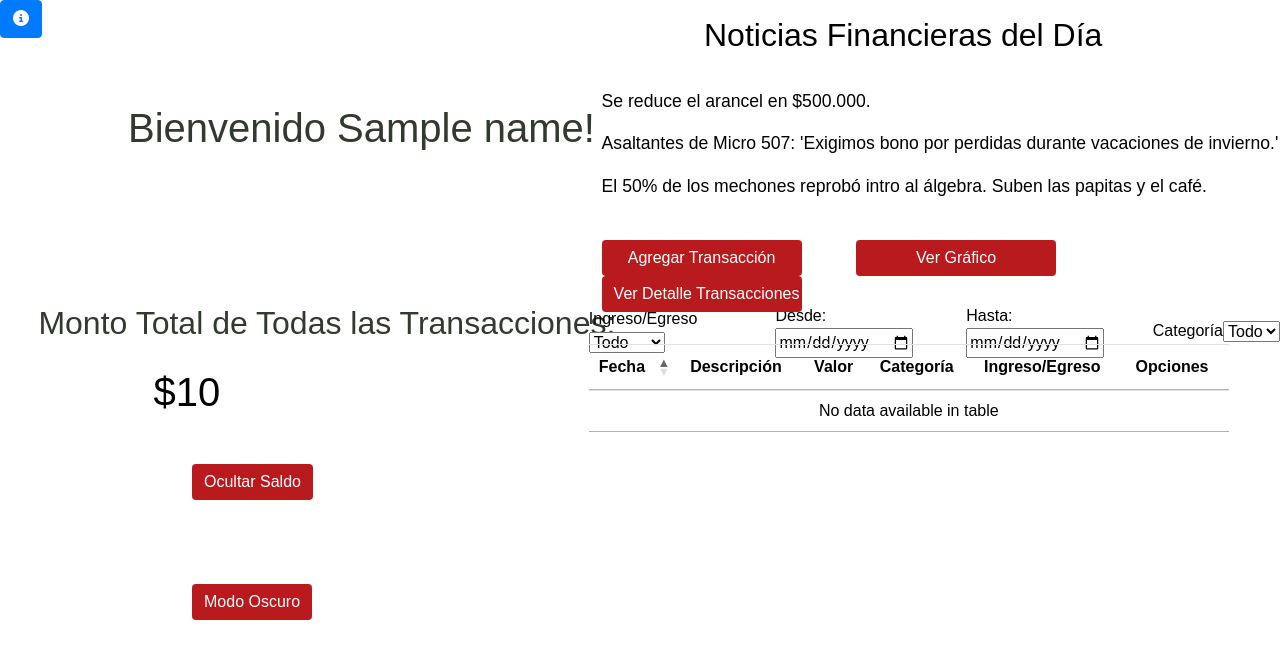
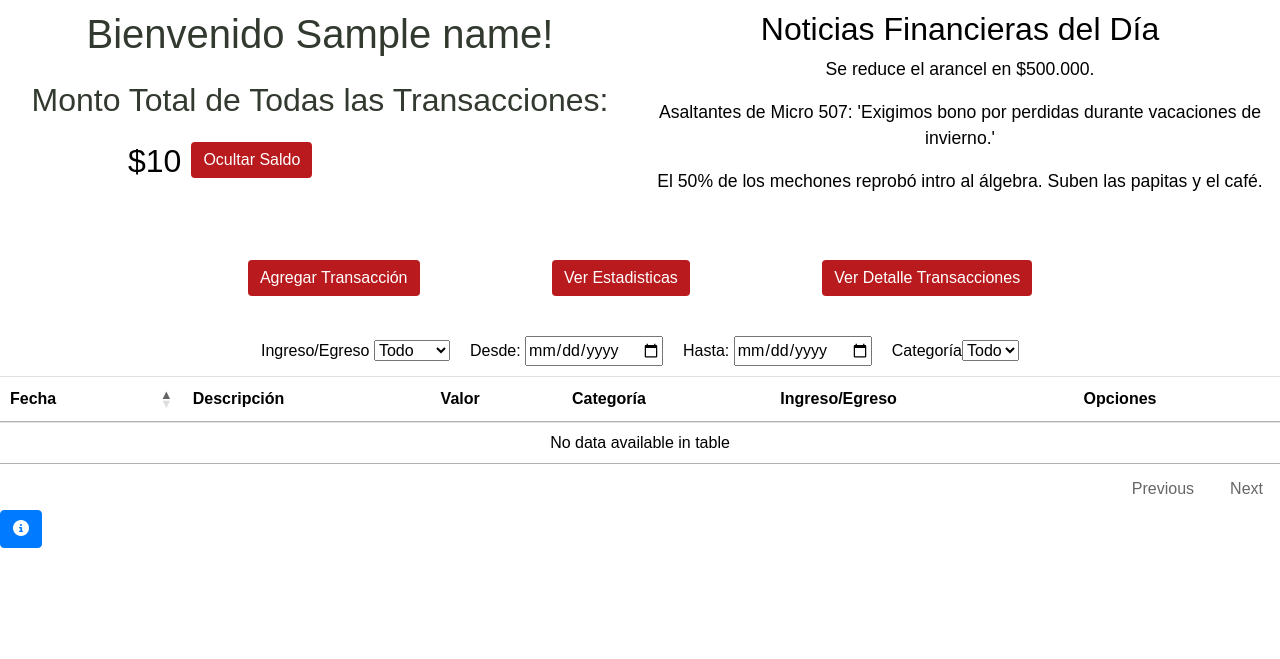
Before and after one commit to lukasvaz/fork-Software-Engineering, a Django app: template web_design/templates/home/home.html in a window 1280 px wide; the page is wider, and only the part inside the window is pictured. Shown: the part 56-715 px from the top of that part. Run offline with Django 4.2, Linux system fonts and the light colour scheme; the template is opened without the code that fills it: most values are stand-ins (such as "Sample title", 1, 10 or a date in 2020); data that the repository does not hold is empty; some libraries are stand-ins or nearby versions.

Commit message:
color and dark-mode format

```diff
--- a/web_design/static/css/home.css
+++ b/web_design/static/css/home.css
@@ -1,87 +1,36 @@
-.bienvenida {
-  position: absolute;
-  top: 20%;
-  left: 10%;
+.balance{
+  text-align:center;
+
 }
-
 .monto {
-  position: absolute;
-  top: 45%;
-  left: 3%;
   font-size: 200%;
 }
 
-.balance {
-  position: absolute;
-  top: 53%;
-  left: 12%;
-  font-size: 250%;
+.botones {
+  text-align: center;
+  margin-top: 10px;
+  margin-bottom: 3px;
 }
 
-.filtros {
-  position: absolute;
-  top: 45%;
-  left: 46%;
-}
-
-.botones {
-  margin-bottom: 10vh;
-  position: absolute;
-  top: 37%;
-  left: 47%;
-}
-
-.botones button {
-  margin-right: 50px;
-  width: 200px;
-  background-color: #b91a1d;;
+.botones button{
+  background-color: #b91a1d;
   border: none;
 }
 
 .botones button:hover{
-  background-color: #b91a1d;;
+  background-color: #b91a1d;
 }
 
-
-.botones2 button{
-  position: absolute;
-  top: 65%;
-  left: 15%;
-  background-color: #b91a1d;;
+#toggle-button{
+  background-color: #b91a1d;
   border: none;
 }
 
-.botones2 button:hover{
-  background-color: #b91a1d;;
+#random-messages{
+  font-size: 110%;
+text-align: center;
 }
 
-
-.botones3 button{
-  position: absolute;
-  top: 80%;
-  left: 15%;
-  background-color: #b91a1d;;
-  border: none;
-}
-
-.botones3 button:hover{
-  background-color: #b91a1d;;
-}
-
-
-
-#random-messages{
-  font-size: 110%;
-  position: absolute;
-  top: 18%;
-  left: 47%;
-}
-
-.news{
-  position: absolute;
-  top: 9%;
-  left: 55%;
-}
 
 body {
   background-color: #ffffff;
--- a/web_design/static/js/table.js
+++ b/web_design/static/js/table.js
@@ -18,7 +18,6 @@ async function updateTable(e) {
         <a href=${'../delete/' + type_url_parameter + '/' + transaction['id']}><i class="fa-sharp fa-solid fa-trash" style="color: #b91a1d;"></i></a></td>\
       </tr>`;
     }
-
     // Renderiza la tabla con DataTable
     var table = $('#home-table').DataTable({
       dom: 'rtp',
--- a/web_design/templates/home/filters.html
+++ b/web_design/templates/home/filters.html
@@ -1,7 +1,7 @@
 
 <div class="btn-group-center d-flex align-items-center justify-content-center">
 <!-- type (Income/outcome) -->
-    <div>
+    <div style="margin:10px ;">
     Ingreso/Egreso
     <select  id="transaction_type"  class="form-select" >
     <option value="All" selected>Todo</option>
@@ -10,17 +10,17 @@
     </select>
     </div>
 <!--date  from -->
-    <div>
+    <div style="margin:10px ;">
     Desde:
     <input id="min-date" type="date">
     </div>
 <!--date  to -->
-    <div>
+    <div style="margin:10px ;">
     Hasta:
     <input id="max-date" type="date">
     </div>
 <!--category -->
-    <div class="btn-group-center d-flex align-items-center justify-content-center">
+    <div style="margin:10px ;" class="btn-group-center d-flex align-items-center justify-content-center">
     Categoría
     <select  id="select-category"  class="form-select" >
     <option value="All" selected>Todo</option>
--- a/web_design/templates/home/home.html
+++ b/web_design/templates/home/home.html
@@ -12,64 +12,57 @@
 <script src="{%static  'js/table.js'%}"></script>
 
 
+<!-- top part -->
+<div style="display: flex; margin-top:10px;">
     <!-- user information -->
-<div class="container-fluid">
-    <div class="header d-flex">
-      <h1 class="bienvenida">Bienvenido {{ name }}!</h1>
-    </div>
-    <div class="container">
-      <div class="header d-flex justify-content-center"></div>
+    <div style="width: 50%;">
+         <h1  > Bienvenido {{ name }}!</h1>
         <h1 class="monto">Monto Total de Todas las Transacciones:</h1>
+       <div style="display:inline-flex; ;margin-left:20% ;">
+        <div >
           {% if actual_balance %}
           <h2 class="balance" data-balance-value="${{ actual_balance }}">${{ actual_balance }}</h2>
           {% else %}
-          <h2 class="balance" data-balance-value="$0">$0</h2>
+          <h2  data-balance-value="$0">$0</h2>
           {% endif %}
         </div>
+         <!-- Toggle Balance -->
+         <div  style="margin-left:10px;">
+           <button id="toggle-button" type="button" class="btn btn-primary" onclick="toggleBalance()">Ocultar Saldo</button>
           </div>
-<div class="container-fluid">
-  <div class="header d-flex">
-    <h2 class="news">Noticias Financieras del Día</h2>
         </div>
-  <div id="random-messages"></div>
+    </div>
+    <div style="width: 50%;">
+      <h2 style="text-align: center;">Noticias Financieras del Día</h2>
+      <div id="random-messages" style="display: block; width: 100%;" ></div>
+      </div>
   </div>
 
-
-  <div class="filtros">
-    <!-- table's filters -->
-    {%include "home/filters.html"%}
-  </div>
-
-  <div class= "botones">
+<!-- bottom part -->
+  <div style="width: 100%;text-align: center; margin-top:50px;">
+  <div class= "botones" >
       <!-- Add transaction button -->
       <a href="{% url 'transaction' %}">
-        <button type="button" class="btn btn-primary">Agregar Transacción</button>
+        <button style="margin-right: 5%;margin-left: 5%;" type="button" class="btn btn-primary">Agregar Transacción</button>
       </a>
 
       <!-- View Chart  -->
       <a href="{% url 'stats' %}">
-        <button type="button" class="btn btn-primary">Ver Gráfico</button>
+        <button style="margin-right: 5%;margin-left: 5%;" type="button" class="btn btn-primary">Ver Estadisticas</button>
       </a>
 
       <!-- View Transaction Details  -->
       <a href="#">
-        <button type="button" class="btn btn-primary">Ver Detalle Transacciones</button>
+        <button style="margin-right: 5%;margin-left: 5%;" type="button" class="btn btn-primary">Ver Detalle Transacciones</button>
       </a>
   </div>
-
-  <div class= "botones2">
-      <!-- Toggle Balance -->
-      <button id="toggle-button" type="button" class="btn btn-primary" onclick="toggleBalance()">Ocultar Saldo</button>
-    </div>
-
-  <div class= "botones3">
-    <!-- Toggle Dark-Mode -->
-    <button id="modo-oscuro-btn" type="button" class="btn btn-primary" onclick="activarModoOscuro()">Modo Oscuro</button>
-  </div>
+    <div class="filtros" style="margin-top:30px;">
+      <!-- table's filters -->
+      {%include "home/filters.html"%}
 
       <!--table -->
-  <div class="table-responsive" style="position: absolute; top: 50%; left: 21%;">
-    <table class="table" id="home-table" style="width: 50%; height: 50%; overflow: auto;">
+      <div class="table-responsive" >
+        <table class="table" id="home-table" >
           <thead>
               <tr>
                   <th scope="col">Fecha</th>
@@ -85,6 +78,10 @@
         </table>
       </div>
 
+    </div>
+
+
+</div>
 
   <script>window.addEventListener('load', updateTable);</script>
 {% endblock content %}
```
Also changed, not shown: main/views/stats_views.py (+13 -3 lines), web_design/templates/stats/stats.html (+9 -2 lines). Lines whose indentation alone changed are shown as unchanged.
